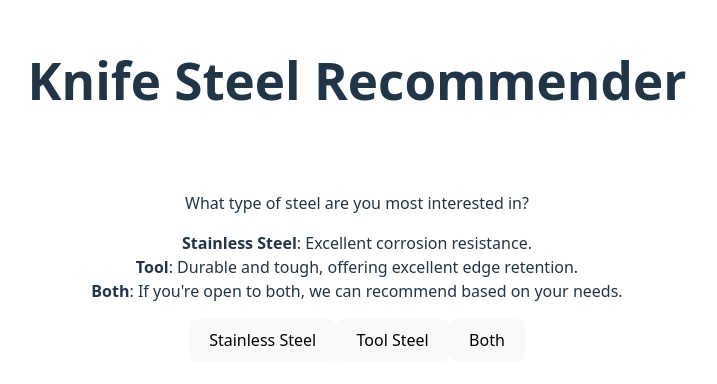
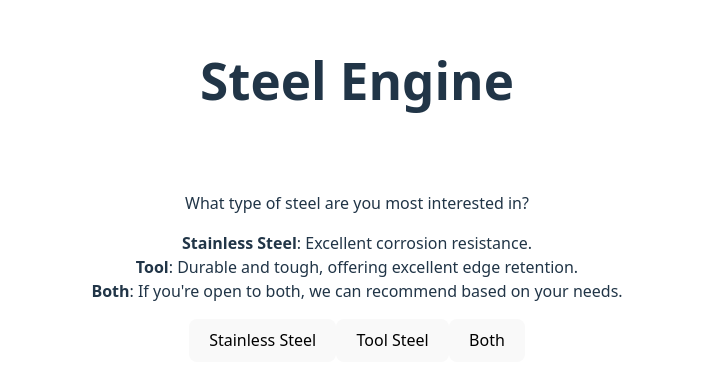
Before and after one commit to GrantGanzer/steel-engine, a React (Vite) app in the folder client/: page / in a window 1280 px wide. Shown: the part 194-578 px from the top of the page, without its empty margins (283-1000 px from the left). Built offline with nearby package versions, Linux system fonts and the light colour scheme.

Commit message:
title updated

```diff
--- a/client/src/views/Home.jsx
+++ b/client/src/views/Home.jsx
@@ -121,7 +121,7 @@
 
   return (
     <div className="max-w-xl mx-auto p-4 space-y-6">
-      <h1 className="text-2xl font-bold text-center">Knife Steel Recommender</h1>
+      <h1 className="text-2xl font-bold text-center">Steel Engine</h1>
 
       {!result && (
         <Card>
```
